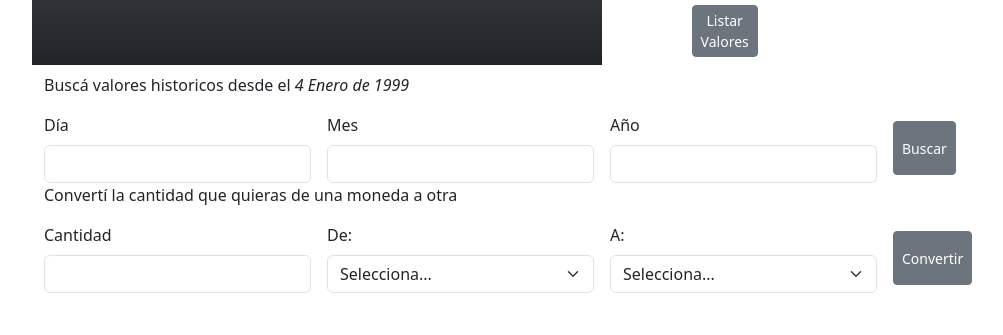
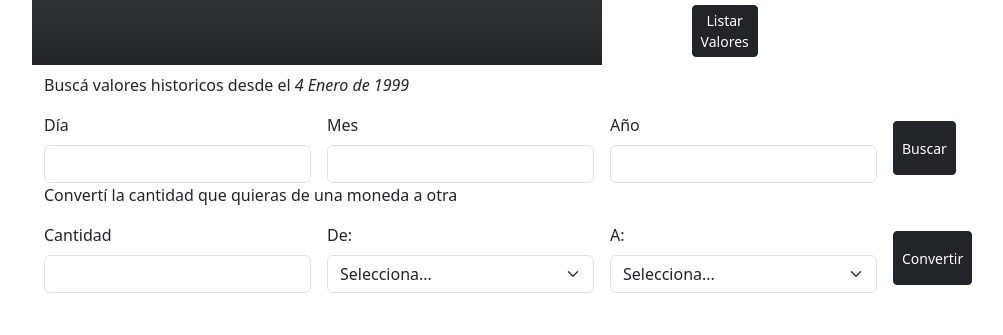
Before and after one commit to fmdcba/conversor-de-divisas, a website: page index.html in a window 1280 px wide. Shown: the part 81-416 px from the top of the page, without its empty margins (38-1041 px from the left). Drawn offline with nearby package versions, Linux system fonts and the light colour scheme; no server answers.

Commit message:
cambia el color de los botones para consistencia visual

```diff
--- a/index.html
+++ b/index.html
@@ -21,7 +21,7 @@
             <!--Simbolos-->
           </select>
           <div class="col-md-3 d-inline-flex p-2">
-            <button type="submit" id="listar" class="btn btn-secondary btn-sm">Listar Valores</button>
+            <button type="submit" id="listar" class="btn btn-dark btn-sm">Listar Valores</button>
           </div>
         </form>
       </section>
@@ -44,7 +44,7 @@
         <input type="number" class="form-control" id="anio">
       </div>
       <div class="col-md-3 d-inline-flex p-2">
-        <button type="submit" class="btn btn-secondary btn-sm">Buscar</button>
+        <button type="submit" class="btn btn-dark btn-sm">Buscar</button>
       </div>
     </form>
   </section>
@@ -72,7 +72,7 @@
         </select>
       </div>
       <div class="col-md-3 d-inline-flex p-2">
-        <button type="submit" class="btn btn-secondary btn-sm">Convertir</button>
+        <button type="submit" class="btn btn-dark btn-sm">Convertir</button>
       </div>
     </form>
   </section>
```
